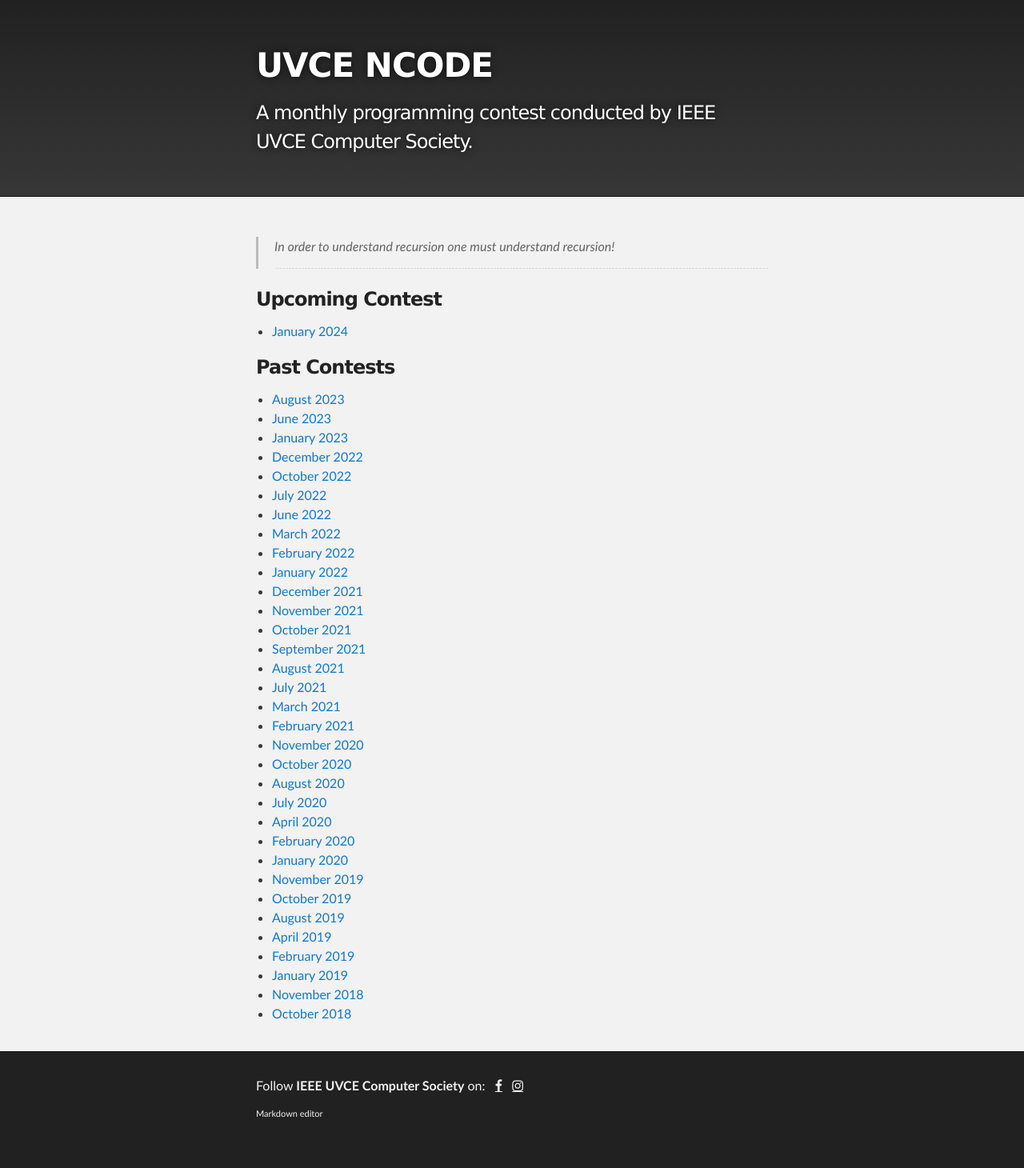
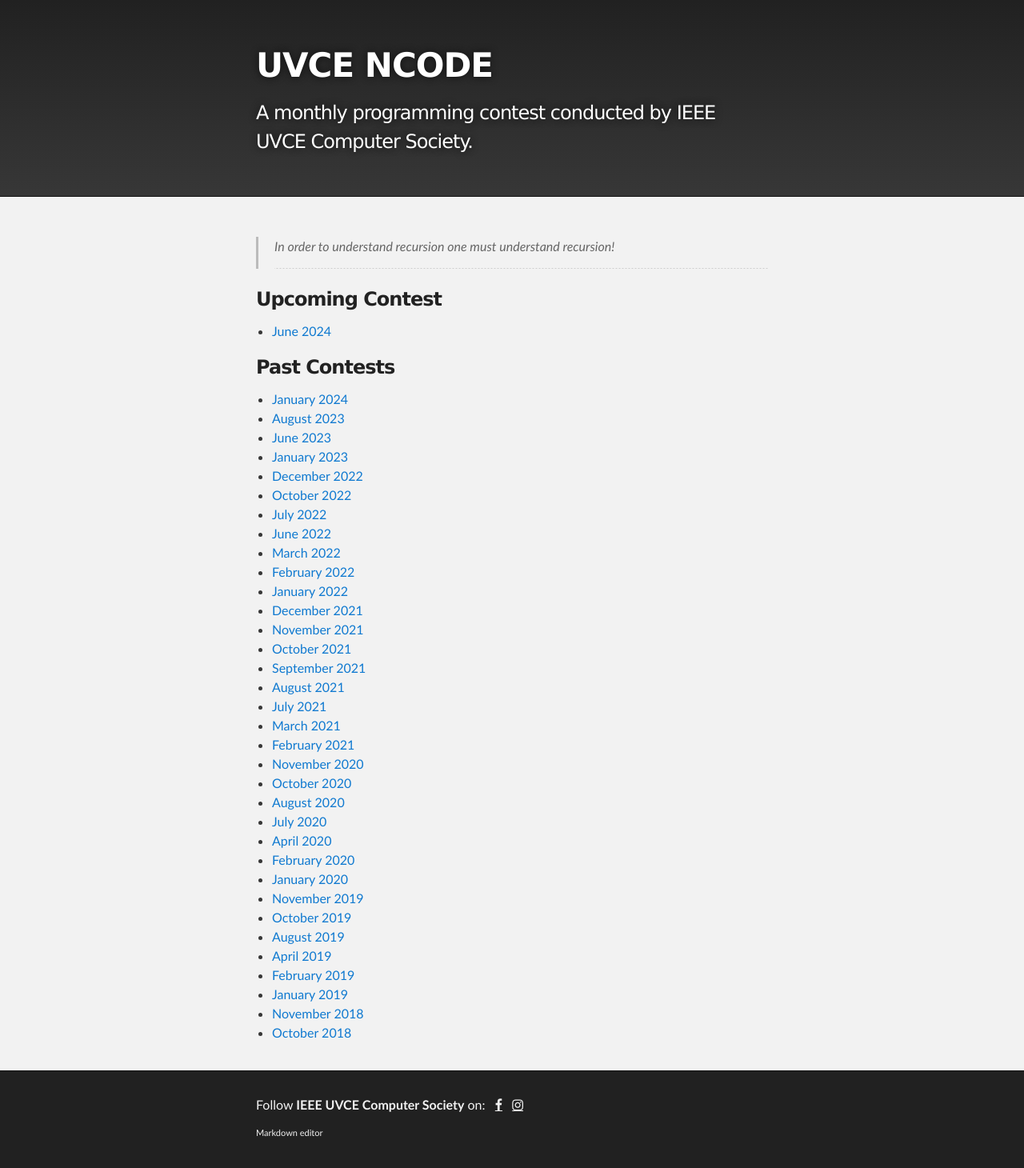
Before and after one commit to ieee-uvce-cs/ncode, a Jekyll site: the page built from index.md, in a window 1280 px wide. Shown: the whole page at 80% size. Built offline with Jekyll 4.4.1, drawn with Linux system fonts in a browser that asks for light colours; before the commit the page ends 1436 px from its top, so only the background shows below that.

Commit message:
Update index.md

```diff
--- a/index.md
+++ b/index.md
@@ -6,9 +6,10 @@ layout: default
 * * *
 
 ### Upcoming Contest
-- [January 2024](https://www.hackerrank.com/uvce-ncode-january-2024)
+- [June 2024](https://www.hackerrank.com/ncode-june-2024)
 
 ### Past Contests
+- [January 2024](https://www.hackerrank.com/uvce-ncode-january-2024)
 - [August 2023](https://www.hackerrank.com/uvce-ncode-august-2023)
 - [June 2023](https://www.hackerrank.com/uvce-ncode-jun-2023)
 - [January 2023](https://www.hackerrank.com/uvce-ncode-jan-2023)
```
